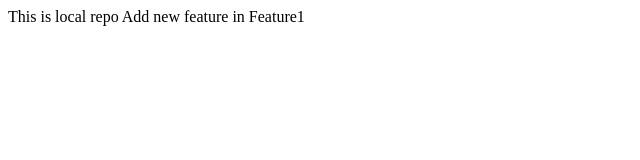
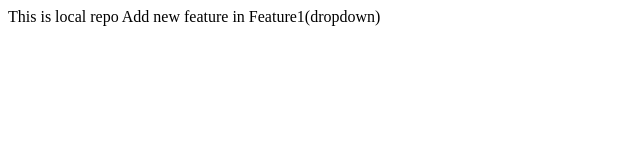
Before and after one commit to rushichougule-14/LocalRepo, a plain HTML site: page index.html in a window 1280 px wide. Shown: the full height of the page, 0-640 px from the left. Drawn offline with Linux system fonts and the light colour scheme.

Commit message:
Add dropdown

```diff
--- a/index.html
+++ b/index.html
@@ -1,2 +1,2 @@
 <p1>This is local repo</p1>
-<p1>Add new feature in Feature1</p1>
+<p1>Add new feature in Feature1(dropdown)</p1>
```
